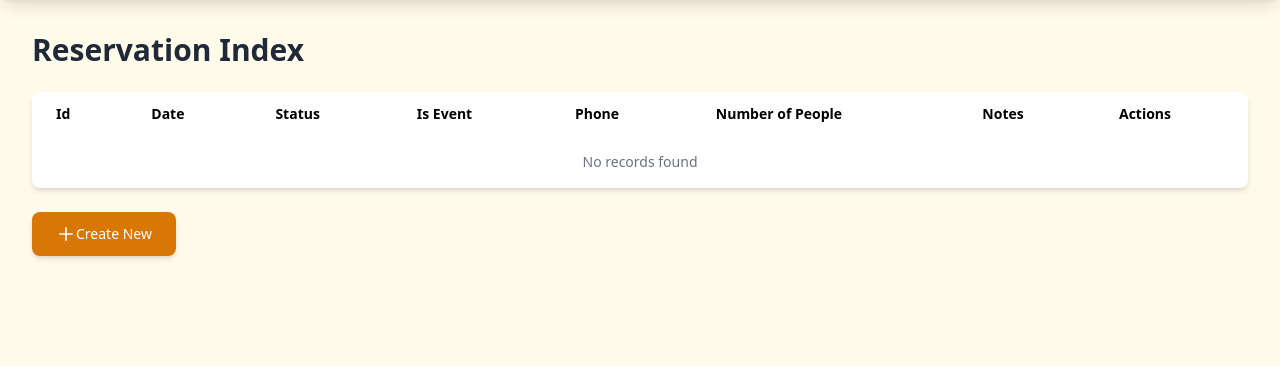
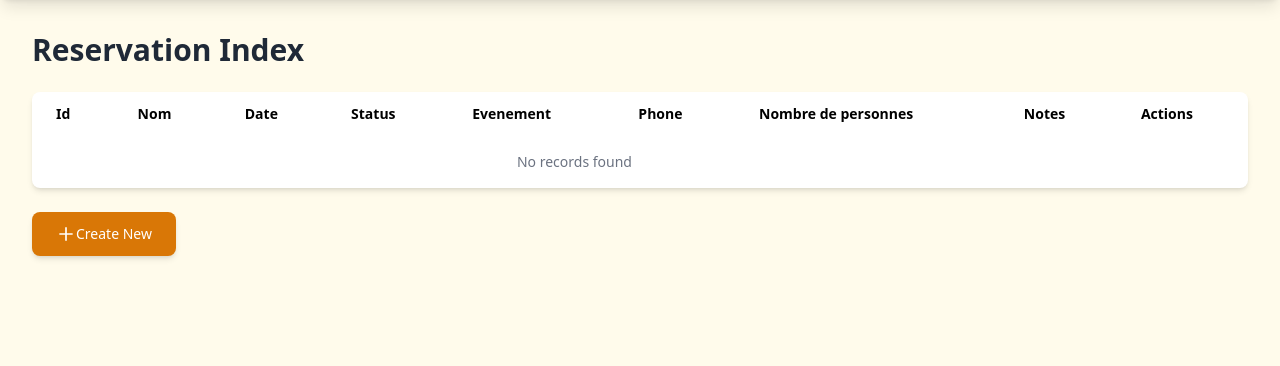
Before and after one commit to marouane-AITOUALI/restaurant, a Symfony app: template templates/reservations/index.html.twig in a window 1280 px wide. Shown: the part 64-430 px from the top of the page. Run offline with Twig, Linux system fonts and the light colour scheme; the template is opened without the code that fills it, so the values that code supplies are empty; some libraries are stand-ins or nearby versions.

Commit message:
add: Username in reservation (admin dashboard)
add: Username in reservation (admin dashboard)

```diff
--- a/templates/reservations/index.html.twig
+++ b/templates/reservations/index.html.twig
@@ -11,11 +11,12 @@
                 <thead class="bg-amber-500 text-black">
                     <tr>
                         <th class="px-6 py-3 text-left text-sm font-semibold">Id</th>
+                        <th class="px-6 py-3 text-left text-sm font-semibold">Nom</th>
                         <th class="px-6 py-3 text-left text-sm font-semibold">Date</th>
                         <th class="px-6 py-3 text-left text-sm font-semibold">Status</th>
-                        <th class="px-6 py-3 text-left text-sm font-semibold">Is Event</th>
+                        <th class="px-6 py-3 text-left text-sm font-semibold">Evenement</th>
                         <th class="px-6 py-3 text-left text-sm font-semibold">Phone</th>
-                        <th class="px-6 py-3 text-left text-sm font-semibold">Number of People</th>
+                        <th class="px-6 py-3 text-left text-sm font-semibold">Nombre de personnes</th>
                         <th class="px-6 py-3 text-left text-sm font-semibold">Notes</th>
                         <th class="px-6 py-3 text-left text-sm font-semibold">Actions</th>
                     </tr>
@@ -24,9 +25,12 @@
                 {% for reservation in reservations %}
                     <tr class="hover:bg-gray-100">
                         <td class="px-6 py-4 text-sm text-gray-700">{{ reservation.id }}</td>
+                        <td class="px-6 py-4 text-sm text-gray-700">{{ reservation.userId.firstName }} {{ reservation.userId.lastName }}</td>
                         <td class="px-6 py-4 text-sm text-gray-700">{{ reservation.date ? reservation.date|date('Y-m-d H:i:s') : '' }}</td>
-                        <td class="px-6 py-4 text-sm text-gray-700">{{ reservation.status }}</td>
-                        <td class="px-6 py-4 text-sm text-gray-700">{{ reservation.isEvent ? 'Yes' : 'No' }}</td>
+<td class="px-6 py-4 text-sm text-gray-700">
+    {{ reservation.status == 0 ? '🟡 En attente' : (reservation.status == 1 ? '🟢 Confirmée' : '🔴 Refusée') }}
+</td>
+                        <td class="px-6 py-4 text-sm text-gray-700">{{ reservation.isEvent ? 'Oui' : 'Non' }}</td>
                         <td class="px-6 py-4 text-sm text-gray-700">{{ reservation.phone }}</td>
                         <td class="px-6 py-4 text-sm text-gray-700">{{ reservation.numberOfPeople }}</td>
                         <td class="px-6 py-4 text-sm text-gray-700">{{ reservation.notes }}</td>
```
